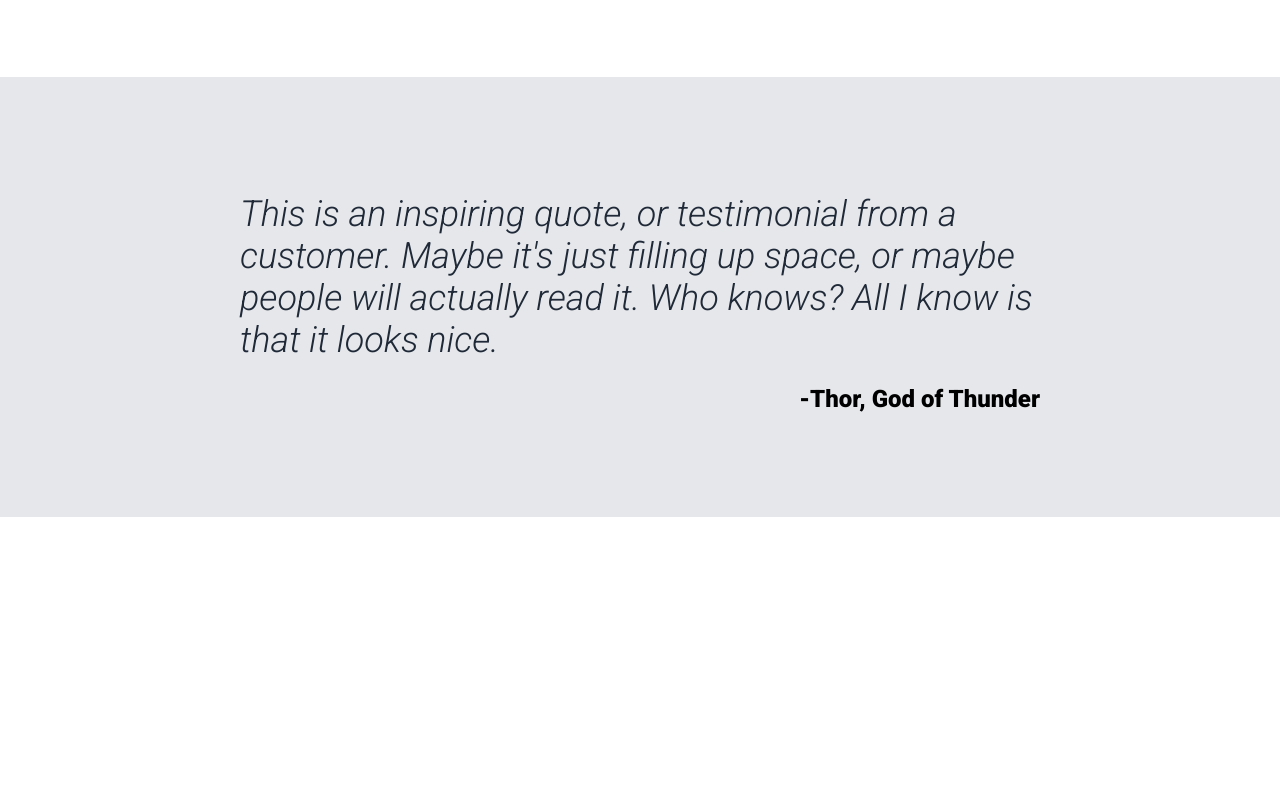
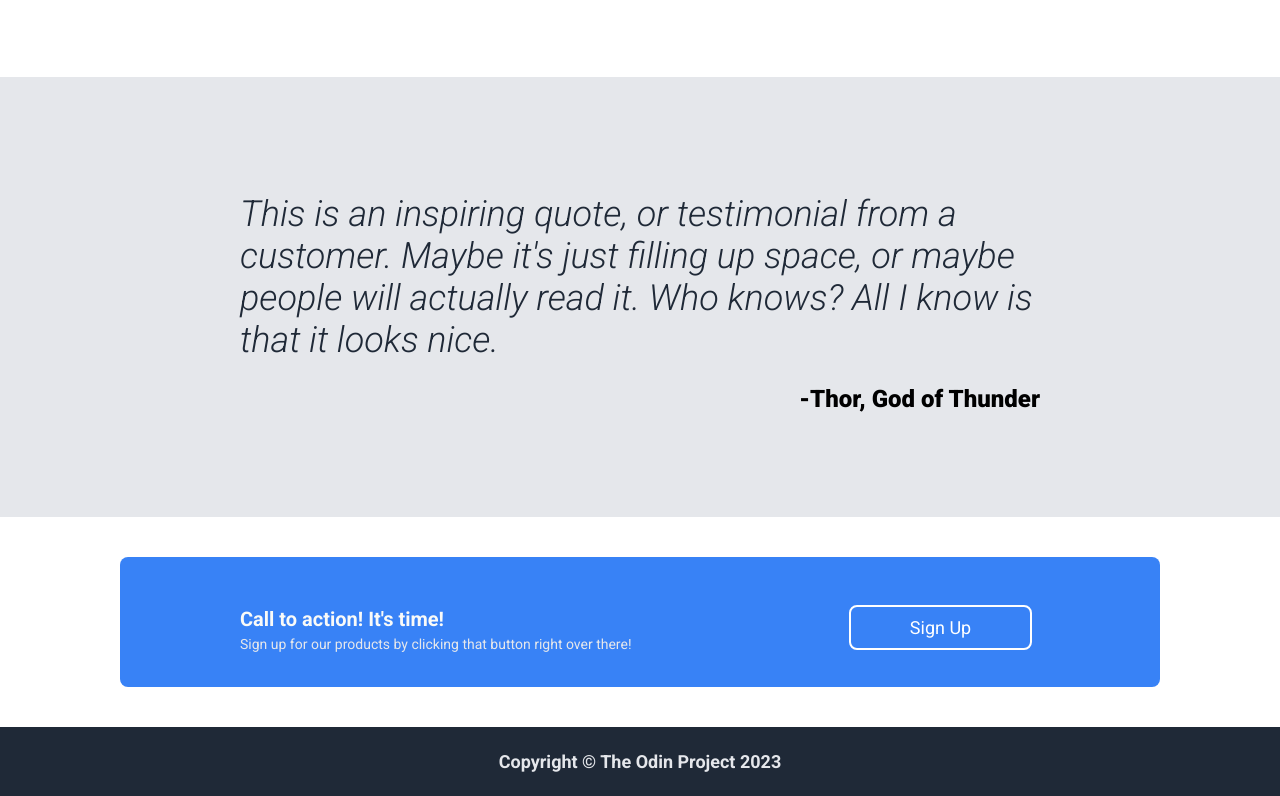
Before and after one commit to ljrobison/odin-landing-page, a plain HTML site: page index.html in a window 1280 px wide. Shown: the part 924-1720 px from the top of the page. Before the commit the page ends 1441 px from the top, so only its background shows below. Drawn offline with Linux system fonts and the light colour scheme.

Commit message:
Added and completed the cta-section.

```diff
--- a/index.html
+++ b/index.html
@@ -63,6 +63,18 @@
         </p>
         <p class="quote-author">-Thor, God of Thunder</p>
       </div>
+      <div class="cta-container">
+        <div class="cta-message">
+          <h1>Call to action! It's time!</h1>
+          <p>
+            Sign up for our products by clicking that button right over there!
+          </p>
+        </div>
+        <button class="cta-button">Sign Up</button>
+      </div>
+      <div class="footer-container">
+        <h3>Copyright &copy The Odin Project 2023</h3>
+      </div>
     </main>
   </body>
 </html>
--- a/styles.css
+++ b/styles.css
@@ -236,3 +236,82 @@ a:link, a:visited {
   color: black;
   font-weight: 900;
 }
+
+.footer-container {
+  background-color: var(--darkbg-color);
+  padding-top: 1.5rem;
+  padding-bottom: 1.5rem;
+}
+
+.footer-container h3 {
+  text-align: center;
+  margin-top: 0;
+  margin-bottom: 0;
+  color: var(--herosecondtext-color);
+  font-size: 18px;
+}
+
+.cta-container {
+  background-color: var(--buttoncta-color);
+  margin-left: 15vh;
+  margin-right: 15vh;
+  margin-top: 2.5em;
+  margin-bottom: 2.5em;
+  border-radius: 8px;
+  display: flex;
+  flex-direction: row;
+  justify-content: center;
+  align-items: center;
+}
+
+.cta-message {
+  flex: 70%;
+  font-size: 18px;
+  color: var(--headertext-color);
+}
+
+.cta-message h1{
+  font-size: 20px;
+  margin-left: 15vh;
+  margin-bottom: 0.25em;
+  margin-top: 2.5em;
+}
+
+.cta-message p {
+  margin-top:0.25em;
+  margin-bottom: 2.5em;
+  font-size: 14px;
+  color: var(--quotebg-color);
+  margin-left: 15vh;
+}
+
+.cta-button {
+  display: flex;
+  justify-content: center;
+  align-items: center;
+  flex: 20%;
+  font-family: 'Roboto';
+  font-size: 18px;
+  color: white;
+  width: fit-content;
+  background-color: var(--buttoncta-color);
+  border-radius: 8px;
+  border: 2px solid white;
+  border-color: white;
+  margin-top: 10px;
+  padding-left: 30px;
+  padding-right: 30px;
+  padding-top: 10px;
+  padding-bottom : 10px;
+  transition: all 0.2s ease-in-out;
+  max-height: 48px;
+  max-width: 100%;
+  margin-right: 128px;
+  margin-left: 128px;
+}
+
+.cta-button:hover {
+  background-color: #68c468;
+  cursor: pointer;
+  border-color: white;
+}
```
